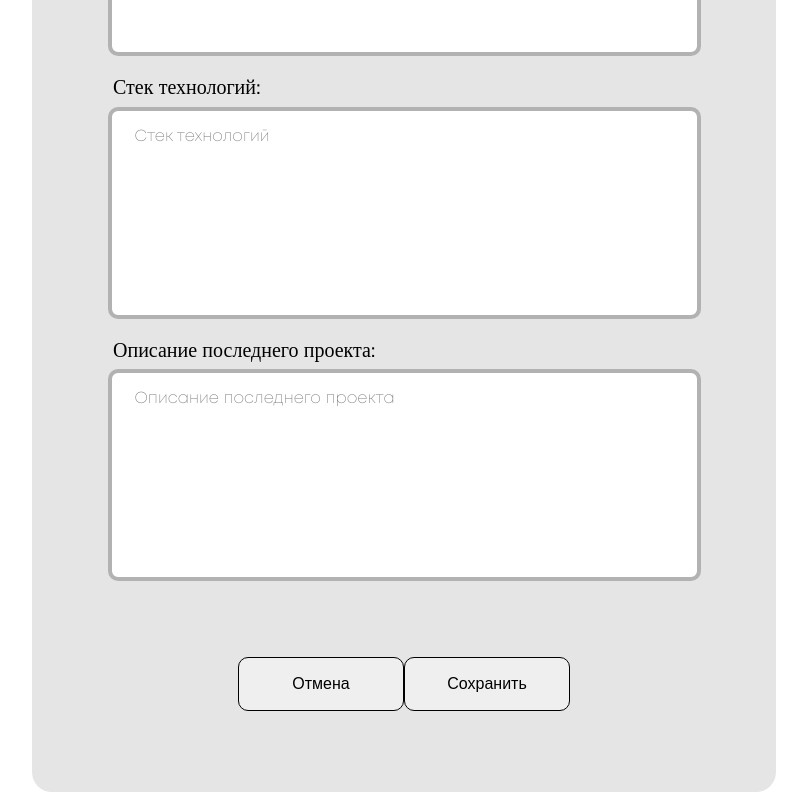
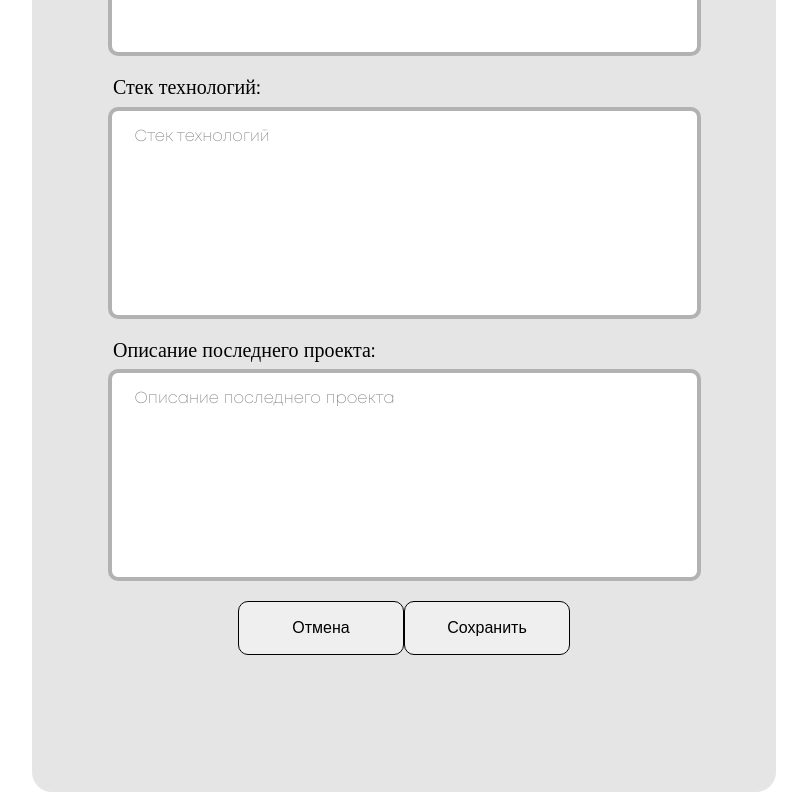
Before and after one commit to AndrewKhdot/React-Course, a React (Create React App) app in the folder reactcourse/: page / in a window 1280 px wide. Shown: the part 836-1636 px from the top of the page, without its empty margins (236-1043 px from the left). Built offline with nearby package versions, Linux system fonts and the light colour scheme.

Commit message:
Update Form.js

```diff
--- a/reactcourse/src/components/Form.js
+++ b/reactcourse/src/components/Form.js
@@ -18,7 +18,7 @@ class Form extends React.Component {
           <TextAreaComponent name = 'about' descprition = 'О себе' />
           <TextAreaComponent name = 'steck' descprition = 'Стек технологий' />
           <TextAreaComponent name = 'lastProject' descprition = 'Описание последнего проекта' />
-          <div className='Buttons'>
+          <div className='buttons'>
             <ButtonComponent name = 'cancel' descprition = 'Отмена' />
             <ButtonComponent name = 'save' descprition = 'Сохранить' />
           </div>
```
